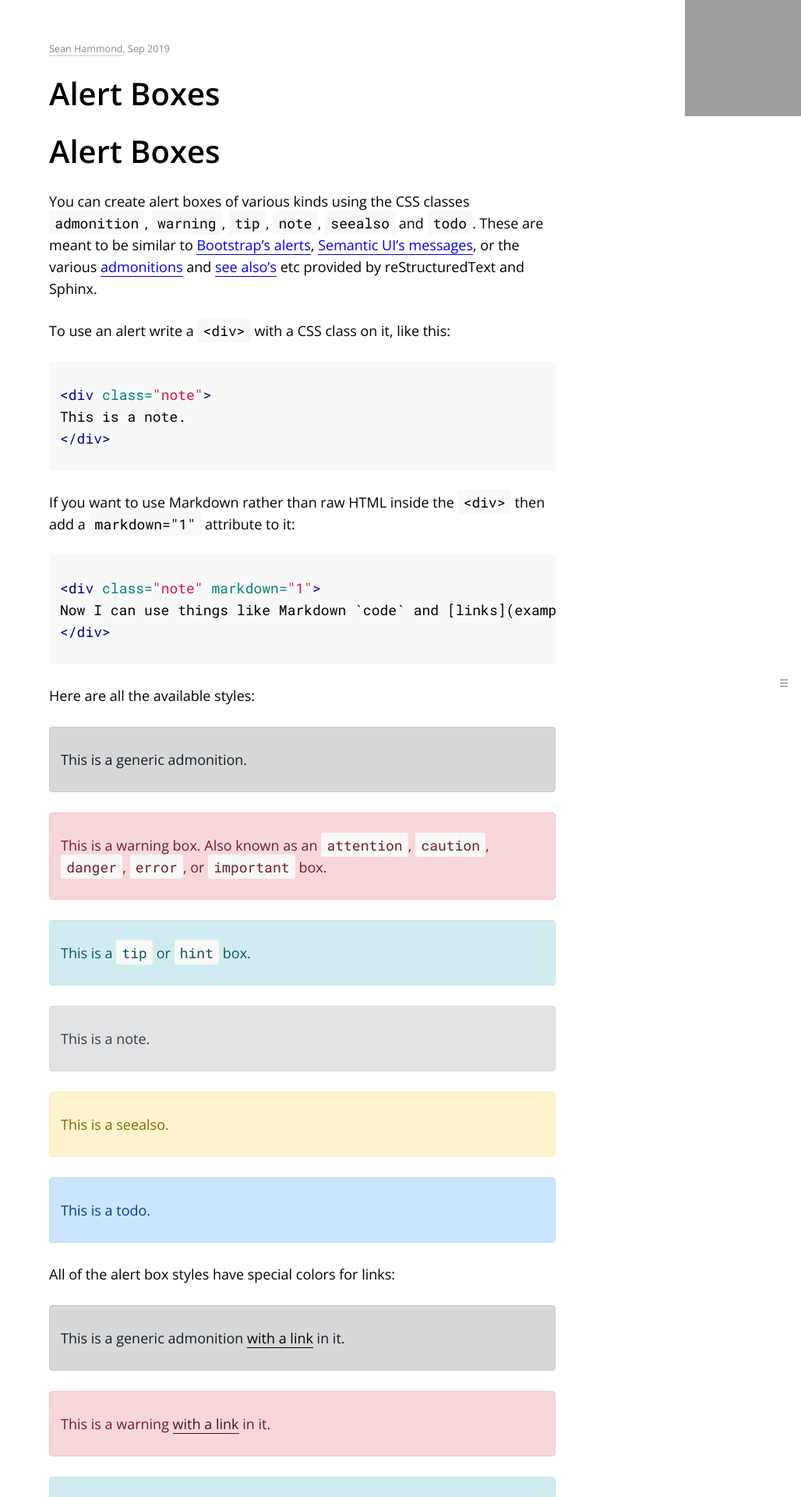
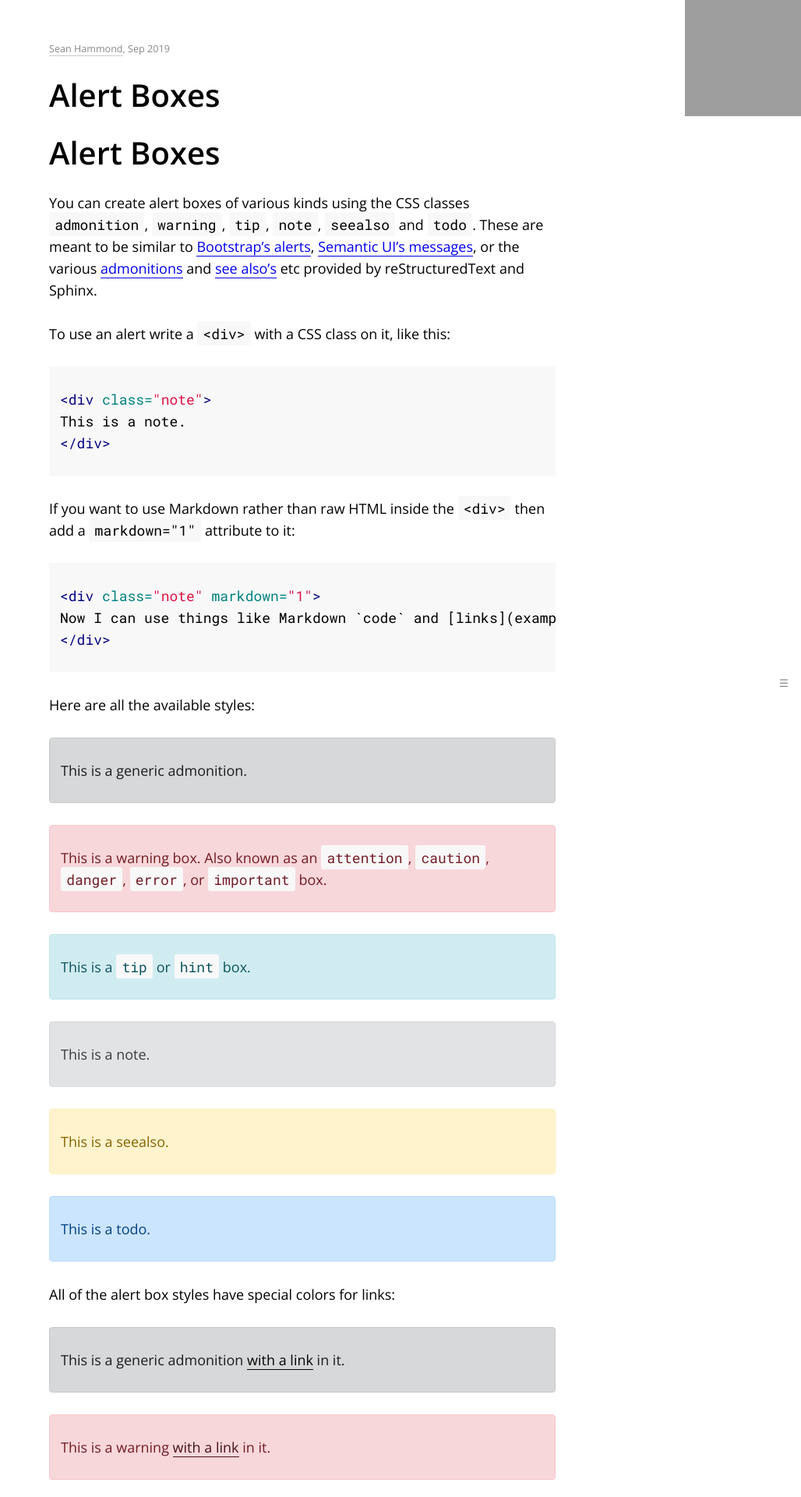
Before and after one commit to seanh/jekyll-theme-oatcake, a Jekyll site: the page built from _posts/2019-09-09-alert-boxes.md, in a window 1280 px wide. Shown: the top 1920 px of the page at 78% size, without its empty margins (252-1280 px from the left). Built offline with Jekyll 4.4.1, drawn with Linux system fonts in a browser that asks for light colours; our own code applies the rules of GitHub Pages for plain Markdown files; comment, search, counter and statistics services are not loaded; grey boxes are pictures that could not be loaded.

Commit message:
Various typography and vertical rhythm tweaks

```diff
--- a/_sass/_typography.scss
+++ b/_sass/_typography.scss
@@ -33,7 +33,7 @@ details,
 .note,
 .seealso,
 .todo {
-  margin-bottom: 26px;
+  margin-bottom: var(--body-line-height);
 }
 
 p,
@@ -51,24 +51,39 @@ strong, b {
 }
 
 hr {
-  background: transparent;
+  margin-top: calc(var(--body-line-height) * 2);
+  margin-bottom: calc(var(--body-line-height) * 2);
+  box-sizing: content-box;
   border: 0;
-  border-top: 1px solid var(--muted-color);
-  margin-bottom: 26px;
+  color: var(--body-color);
+  display: block;
+  height: var(--body-line-height);
+  margin-right: auto;
+  margin-left: auto;
+  background-size: 100% var(--body-line-height);
+  background-image: linear-gradient(to bottom, transparent 1px, transparent 11px, var(--body-color) 11px, var(--body-color) 15px, transparent 15px, transparent 26px);
+  width: 100px;
 }
 
 sup,
 sub {
   vertical-align: baseline;
   position: relative;
-  top: -0.4em;
-  font-size: smaller;
+  font-size: var(--small-font-size);
   padding-left: .1em;
-  font-weight: bold;
+}
+
+sup {
+  top: -0.5em;
 }
 
 sub {
-  top: 0.4em;
+  bottom: -0.25em;
+}
+
+small {
+  font-size: var(--small-font-size);
+  line-height: var(--small-line-height);
 }
 
 var {
```
